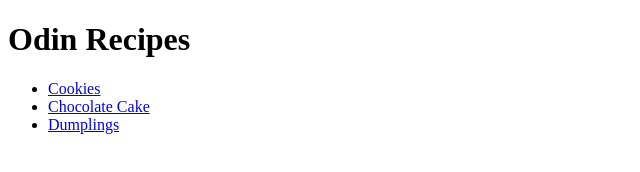
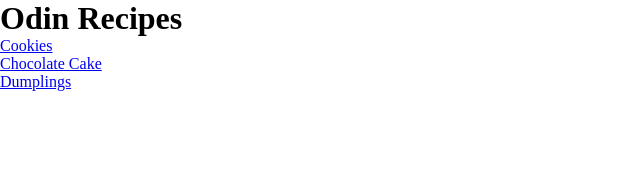
Before and after one commit to Sprout7/odin-recipes, a plain HTML site: page index.html in a window 1280 px wide. Shown: the whole page, without its empty margins (0-640 px from the left). Drawn offline with Linux system fonts and the light colour scheme.

Commit message:
link index.html, chocolatecake.html, cookies.html, dumpling.html with styles.css
add css reset in styles.css

```diff
--- a/index.html
+++ b/index.html
@@ -3,6 +3,7 @@
   <head>
     <meta charset="UTF-8" />
     <title>Odin Recipes</title>
+    <link rel="stylesheet" href="../styles.css" />
 
     <body>
       <h1>Odin Recipes</h1>
--- /dev/null
+++ b/styles.css
@@ -0,0 +1,5 @@
+* {
+  margin: 0;
+  padding: 0;
+  box-sizing: border-box;
+}
```
Also changed, not shown: recipes/chocolatecake.html (+1 -0 lines), recipes/cookies.html (+1 -0 lines), recipes/dumpling.html (+1 -0 lines).
